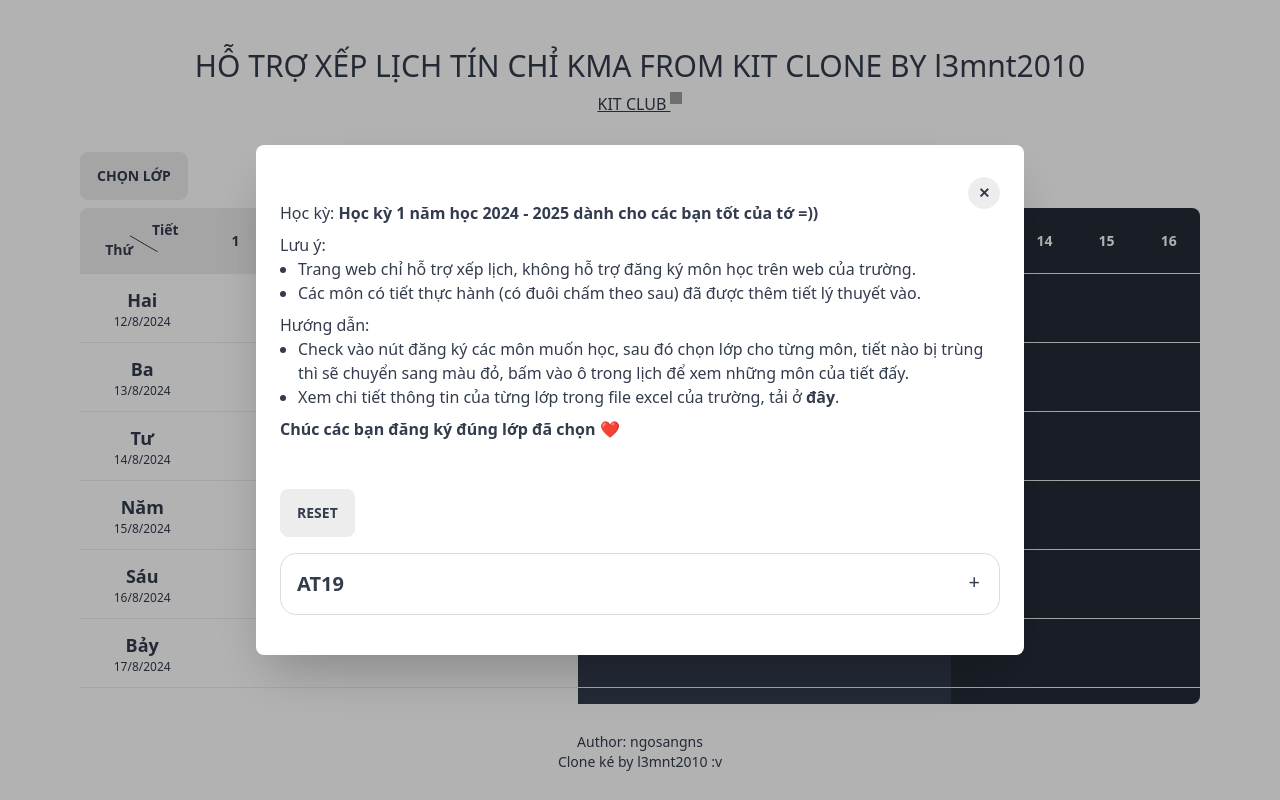
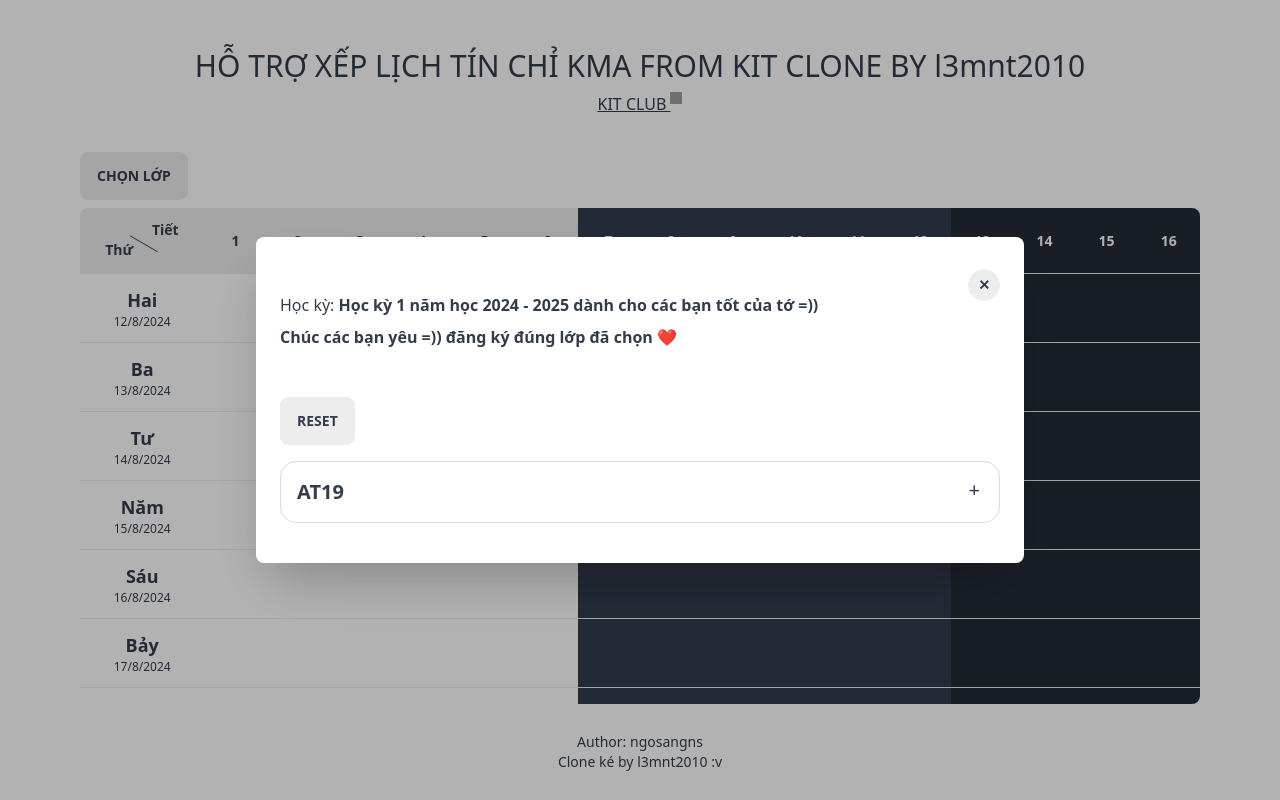
Before and after one commit to l3mnt2010/XEPLICHTINCHI, a Vue app: page / in a window 1280 px wide. Both pictures are taken after a click on the label "CHỌN LỚP". Built offline with nearby package versions, Linux system fonts and the light colour scheme; grey boxes are pictures that could not be loaded.

Commit message:
feat: add data

```diff
--- a/src/App.vue
+++ b/src/App.vue
@@ -156,25 +156,7 @@ const resetClass = () => {
                             <p class="mb-2">Học kỳ: <b>
                                     <h3 class="inline">{{ data?.title }}</h3>
                                 </b></p>
-                            <p>Lưu ý:</p>
-                            <ul class="list-disc ml-4 mb-2" style="padding-left: .125rem">
-                                <li>Trang web chỉ hỗ trợ xếp lịch, không hỗ trợ đăng ký môn học trên web của trường.</li>
-                                <li>
-                                    Các môn có tiết thực hành (có đuôi chấm theo sau) đã được thêm tiết lý thuyết vào.
-                                </li>
-                            </ul>
-                            <p>Hướng dẫn:</p>
-                            <ul class="list-disc ml-4 mb-2" style="padding-left: .125rem">
-                                <li>
-                                    Check vào nút đăng ký các môn muốn học, sau đó chọn lớp cho từng môn, tiết nào bị trùng
-                                    thì sẽ chuyển sang màu đỏ, bấm vào ô trong lịch để xem những môn của tiết đấy.
-                                </li>
-                                <li>
-                                    Xem chi tiết thông tin của từng lớp trong file excel của trường, tải ở
-                                    <b><a :href="excelPath" target="_blank">đây</a></b>.
-                                </li>
-                            </ul>
-                            <p><b>Chúc các bạn đăng ký đúng lớp đã chọn ❤</b></p>
+                            <p><b>Chúc các bạn yêu =)) đăng ký đúng lớp đã chọn ❤</b></p>
                         </div>
                         <button class="btn my-4" @click="resetClass">Reset</button>
                         <template :key="triggerRerenderClass"
```
